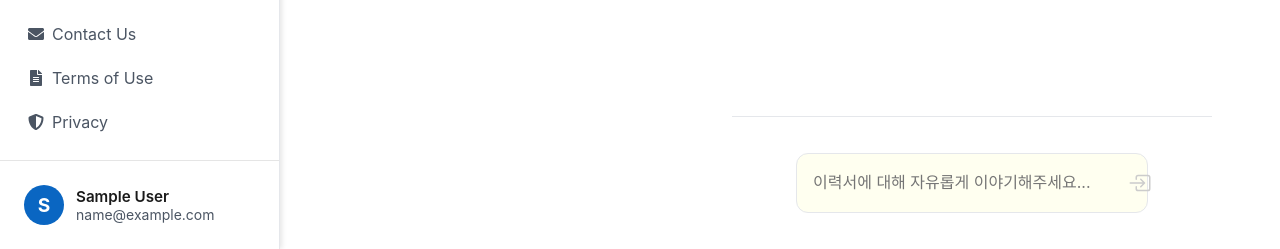
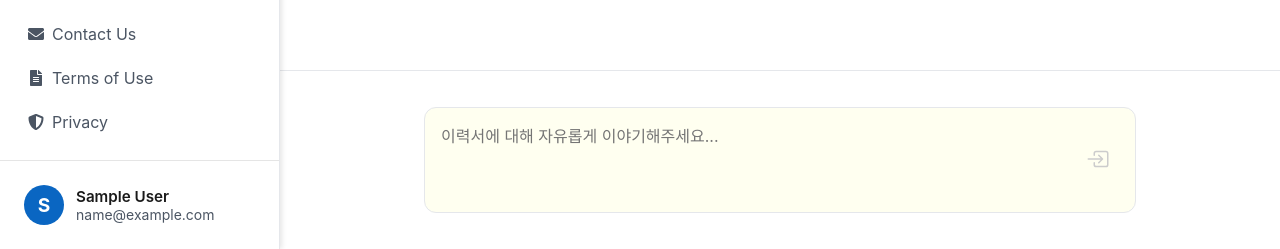
Before and after one commit to hwiery/custom_resume, a React (Create React App) app: page / in a window 1280 px wide. Shown: the part 551-800 px from the top of the page. Built offline with nearby package versions, Linux system fonts and the light colour scheme; no server answers; sample sign-in values are in the browser's storage; a web font is replaced by a local one.

Commit message:
25-02-01, 15:00

```diff
--- a/src/components/ChatInterface.tsx
+++ b/src/components/ChatInterface.tsx
@@ -241,10 +241,12 @@ const ChatInterface: React.FC<ChatInterfaceProps> = ({ selectedChatId }) => {
                     <Title>Tell me your story.</Title>
                 </Header>
                 <MessageList messages={messages} isLoading={isLoading} />
-                <InputContainer>
+            </MainContent>
+            <InputContainer>
+                <InputWrapper>
                     <InputArea onSubmit={handleSendMessage} />
-                </InputContainer>
-            </MainContent>
+                </InputWrapper>
+            </InputContainer>
             <LoginModal
                 isOpen={showLoginModal}
                 onClose={() => setShowLoginModal(false)}
@@ -258,26 +260,18 @@ const ChatInterface: React.FC<ChatInterfaceProps> = ({ selectedChatId }) => {
 const ChatContainer = styled.div`
     display: flex;
     flex-direction: column;
-    width: calc(100% - 280px);
-    max-width: 760px;
-    margin: 0 auto;
-    min-height: 100vh;
+    width: 100%;
+    height: 100vh;
     position: relative;
     background-color: white;
-
-    @media (max-width: 1024px) {
-        width: 100%;
-    }
 `;
 
 const MainContent = styled.div`
+    flex: 1;
     width: 100%;
-    display: flex;
-    flex-direction: column;
-    flex: 1;
     overflow-y: auto;
     padding-bottom: 120px;
-    height: 100vh;
+    height: calc(100vh - 120px);
     background-color: white;
 
     &::-webkit-scrollbar {
@@ -315,26 +309,21 @@ const Title = styled.h1`
 const InputContainer = styled.div`
     position: fixed;
     bottom: 0;
-    left: 65%;
-    transform: translateX(-50%);
+    left: 280px;
     width: calc(100% - 280px);
-    max-width: 760px;
-    height: auto;
-    min-height: 120px;
     background: white;
+    border-top: 1px solid #e5e7eb;
+    padding: 20px;
     display: flex;
     justify-content: center;
     align-items: center;
-    z-index: 100;
+`;
 
-    @media (max-width: 1024px) {
-        width: 100%;
-    }
-
-    & > form {
-        width: 100%;
-        padding: 20px;
-    }
+const InputWrapper = styled.div`
+    width: 100%;
+    max-width: 760px;
+    margin: 0 auto;
+    position: relative;
 `;
 
 export default ChatInterface;
--- a/src/components/InputArea.tsx
+++ b/src/components/InputArea.tsx
@@ -7,29 +7,24 @@ interface InputAreaProps {
 }
 
 const InputContainer = styled.div`
-    position: fixed;
-    bottom: 0;
-    left: 280px;
-    right: 0;
-    padding: 20px 40px;
-    background-color: white;
-    border-top: 1px solid #e5e7eb;
+    width: 100%;
+    height: auto;
+    min-height: 72px;
     display: flex;
     justify-content: center;
+    align-items: center;
 `;
 
 const Form = styled.form`
-    display: flex;
     position: relative;
     width: 100%;
-    max-width: 1200px;
-    margin: 0 auto;
+    height: auto;
 `;
 
 const TextArea = styled.textarea`
     width: 100%;
-    min-height: 60px;
-    max-height: 200px;
+    min-height: 72px; // 3줄 기본 높이
+    max-height: 240px; // 10줄 최대 높이
     padding: 16px 50px 16px 16px;
     background-color: #FFFFF0;
     border: 1px solid #e5e7eb;
@@ -38,37 +33,54 @@ const TextArea = styled.textarea`
     line-height: 1.5;
     resize: none;
     outline: none;
-    transition: border-color 0.2s;
+    transition: all 0.2s ease;
     overflow-y: auto;
 
     &:focus {
-        border-color: #0A66C2;
+        border-color: #e5e7eb;
+    }
+
+    &::-webkit-scrollbar {
+        width: 8px;
+    }
+
+    &::-webkit-scrollbar-track {
+        background: transparent;
+    }
+
+    &::-webkit-scrollbar-thumb {
+        background: #ddd;
+        border-radius: 4px;
+    }
+
+    &::-webkit-scrollbar-thumb:hover {
+        background: #ccc;
     }
 `;
 
 const Button = styled.button`
     position: absolute;
-    right: 12px;
-    top: 50%;
-    transform: translateY(-50%);
+    right: 30px;
+    top: 35%;
     background: none;
     border: none;
-    color: #0A66C2;
+
     cursor: pointer;
     display: flex;
     align-items: center;
-    justify-content: center;
+    justify-content: left;
     padding: 8px;
-    border-radius: 50%;
+    padding-right: 20px;
+    border-radius: 20%;
     transition: background-color 0.2s;
 
     &:hover {
-        background-color: rgba(10, 102, 194, 0.1);
+        background-color: #FFFFF0;
     }
 
     &:disabled {
         color: #ccc;
-        cursor: not-allowed;
+
     }
 
     svg {
@@ -88,15 +100,16 @@ const InputArea: React.FC<InputAreaProps> = ({ onSubmit }) => {
             // 입력창 높이 초기화
             const textarea = document.querySelector('textarea');
             if (textarea) {
-                textarea.style.height = '60px';
+                textarea.style.height = '72px';
             }
         }
     };
 
     const handleTextAreaChange = (e: React.ChangeEvent<HTMLTextAreaElement>) => {
         setInput(e.target.value);
-        e.target.style.height = '60px';
-        e.target.style.height = Math.min(e.target.scrollHeight, 200) + 'px';
+        e.target.style.height = '72px';
+        const newHeight = Math.min(e.target.scrollHeight, 240);
+        e.target.style.height = `${newHeight}px`;
     };
 
     const handleKeyDown = (e: React.KeyboardEvent<HTMLTextAreaElement>) => {
@@ -116,7 +129,7 @@ const InputArea: React.FC<InputAreaProps> = ({ onSubmit }) => {
                     onChange={handleTextAreaChange}
                     onKeyDown={handleKeyDown}
                     placeholder="이력서에 대해 자유롭게 이야기해주세요..."
-                    rows={1}
+                    rows={3}
                 />
                 <Button type="submit" disabled={!input.trim()}>
                     <IoEnterOutline />
--- a/src/components/MessageInput.tsx
+++ b/src/components/MessageInput.tsx
@@ -65,6 +65,7 @@ const InputForm = styled.form`
     align-items: right;
     position: relative;
     width: 100%;
+    min-width: 500px;
     margin: 0 auto;
 `;
 
--- a/src/styles/chat.css
+++ b/src/styles/chat.css
@@ -49,7 +49,7 @@
 .message-container {
     display: flex;
     flex-direction: column;
-    max-width: 70%;
+    max-width: 80%;
     animation: fadeIn 0.3s ease-in-out;
 }
 
```
Also changed, not shown: src/components/MessageList.tsx (line endings or trailing spaces).
